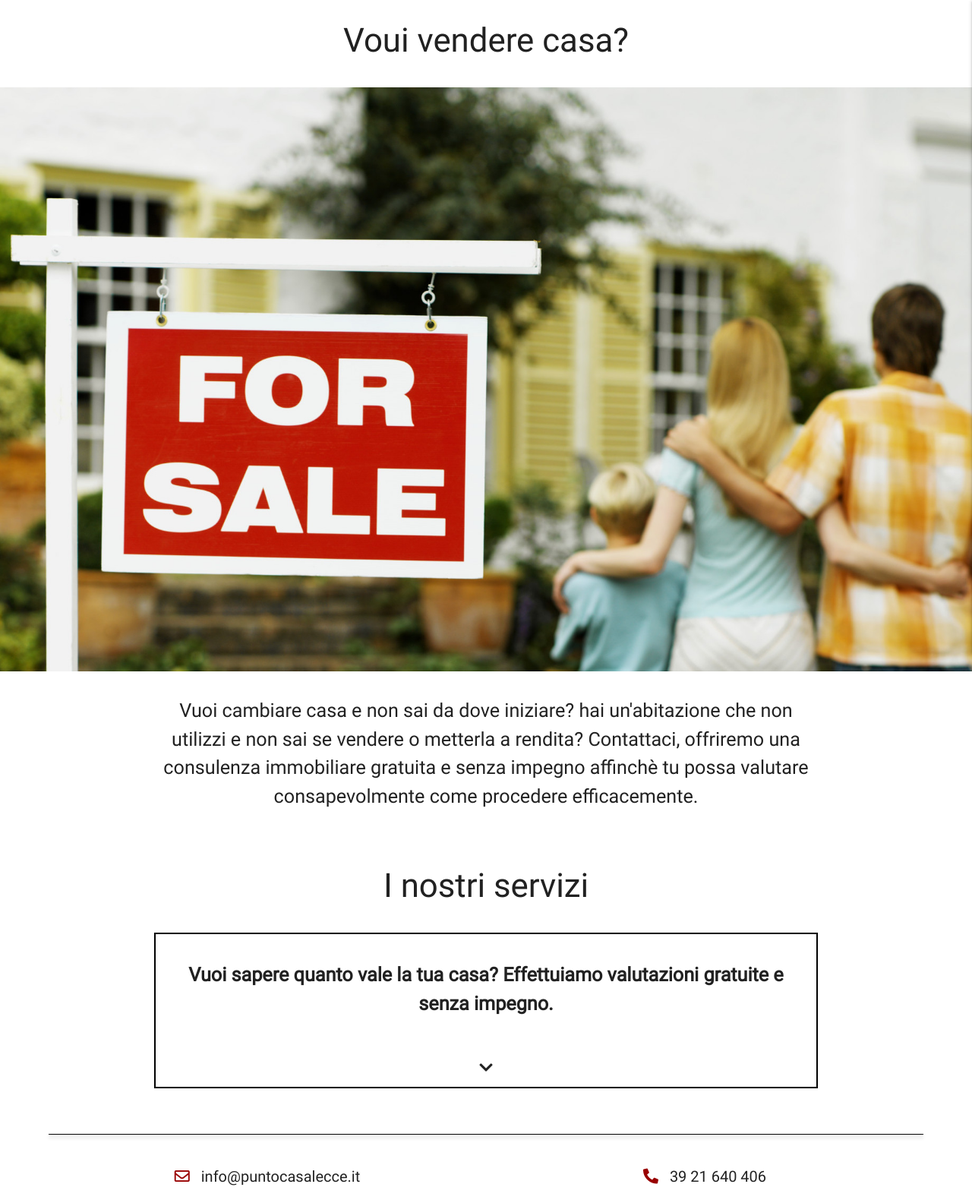
After one commit to pokion/PuntoCasa, a PHP site: page /html/vuoivenderecasa.php in a window 1280 px wide. The commit adds this page. Shown: the whole page at 76% size. Run offline with PHP 8.4, Linux system fonts and the light colour scheme.

Commit message:
create few pages

```diff
--- /dev/null
+++ b/css/chisiamo.css
@@ -0,0 +1,3 @@
+.description{
+	color: #747474;
+}
--- a/css/main.css
+++ b/css/main.css
@@ -14,6 +14,9 @@ html{
 }
 .redPunto-color{
 	color: var(--punto-red);
+}
+.redPunto-bg{
+	background-color: var(--punto-red);
 }
 .mobileNavMargin{
 	margin-top: 70px;
@@ -64,6 +67,14 @@ html{
 	margin-top: 60px;
 	margin-bottom: 40px;
 }
+.line-punto{
+	background-color: var(--punto-red);
+	width: 100%;
+	height: 2px;
+	box-shadow: 0px 4px 4px rgba(0, 0, 0, 0.25);
+	margin-top: 10px;
+	margin-bottom: 10px;
+}
 .footer{
 	width: 90%;
 	margin: auto;
@@ -71,3 +82,23 @@ html{
 .contactIco{
 	margin-right: 10px;
 }
+.map-responsive{
+    overflow:hidden;
+    padding-bottom:56.25%;
+    position:relative;
+    height:0;
+}
+.map-responsive iframe{
+    left:0;
+    top:0;
+    height:100%;
+    width:100%;
+    position:absolute;
+}
+.responsive-img{
+	width: 100%;
+ 	height: auto;
+}
+.noPadding{
+	padding: 0px !important;
+}
--- /dev/null
+++ b/css/vuoi.css
@@ -0,0 +1,25 @@
+.infoBox{
+	border: black solid 2px;
+	padding: 10px;
+	overflow: hidden;
+	transition: all 0.4s linear;
+}
+.infoHeader{
+	font-weight: bold;
+}
+.infoButton{
+	background-color: white;
+}
+.infoBody{
+	margin-top: 50px;
+	transition: all 0.4s linear;
+}
+.off{
+	height: 0px;
+	overflow: hidden;
+	transition: all 0.4s linear;
+}
+.on{
+	overflow: visible;
+	transition: all 0.4s linear;
+}
--- /dev/null
+++ b/html/vuoivenderecasa.php
@@ -0,0 +1,65 @@
+<!DOCTYPE html>
+<html>
+<head>
+	<title>La tua casa vale se sai come valorizzarla</title>
+	<meta name="viewport" content="width=device-width, initial-scale=1.0"/>
+	<meta charset="utf-8">
+	<link rel="stylesheet" type="text/css" href="./../css/fontawesome/all.css">
+	<link rel="stylesheet" type="text/css" href="./../css/materialize.min.css">
+	<link rel="stylesheet" type="text/css" href="./../css/main.css">
+	<link rel="stylesheet" type="text/css" href="./../css/vuoi.css">
+</head>
+<body>
+<?php include './../includesPHP/navMobile.php';?>
+
+	<div class="row">
+		<div class="col s12 center-align">
+			<h3>Voui vendere casa?</h3>
+		</div>
+	</div>
+	<img src="./../static/werwrwererwr.jpg" class="responsive-img">
+	<div class="container">
+		<div class="row">
+			<div class="col s12">
+				<p class="flow-text center-align">Vuoi cambiare casa e non sai da dove iniziare? hai un'abitazione che non utilizzi e non sai se vendere o metterla a rendita? Contattaci, offriremo una consulenza immobiliare gratuita e senza impegno affinchè tu possa valutare consapevolmente come procedere efficacemente. </p>
+			</div>
+		</div>
+		<div class="row">
+			<div class="col s12 center-align">
+				<h3>I nostri servizi</h3>
+			</div>
+		</div>
+		<div class="row">
+			<div class="col s12 center-align">
+				<div class="infoBox">
+					<div class="infoHeader">
+						<p class="flow-text">Vuoi sapere quanto vale la tua casa? Effettuiamo valutazioni gratuite e senza impegno.</p>
+					</div>
+					<div class="infoBody off">
+						<p class="flow-text">
+							Molti credono che il valore dell'immobile sia un dato esatto stabilito e dettato esclusivamente dalla zona. Riceviamo chiamate in cui ci vien chiesto di dare valutazioni al telefono, ma valutare un immobile è un'altra cosa. Il valore di casa tua dipende da moltissimi fattori, ad esempio se internamente è suddivisa bene, se il prospetto si presenta in ordine, se all'interno sono stati effettuati dei lavori e a quando risalgono. Il piano è senza dubbio una componente da considerare. L'ascensore, il tipo di condominio, la visuale da casa, la presenza di affacci esterni più o meno ampi. Il gusto delle finiture, se troppo personali, potrebbe condizionare la vendita. Potrà sembrare incredibile ma un'abitazione di pari superficie a 20 metri di distanza potrebbe avere un prezzo dimezzato o doppio rispetto all'altra.
+						</p>
+					</div>
+					<div class="infoButton">
+						<i class="fas fa-chevron-down"></i>
+					</div>
+				</div>
+			</div>
+		</div>
+	</div>
+
+<?php include './../includesPHP/footer.php';?>
+
+<script type="text/javascript" src="./../js/jQuery.min.js"></script>
+<script type="text/javascript" src="./../js/materialize.min.js"></script>
+<script type="text/javascript" src="./../js/init.js"></script>
+<script type="text/javascript">
+	$('.infoButton').click(function(){
+		$('.infoBody').toggleClass('off')
+		$('.infoBody').toggleClass('on')
+		console.log('sad')
+	})
+</script>
+</body>
+</body>
+</html>
--- a/includesPHP/navMobile.php
+++ b/includesPHP/navMobile.php
@@ -26,13 +26,13 @@
 			<i class="fas fa-times"></i>
 		</a>
 		<li class="mobileNavMargin">Home</li>
-		<li>Vuoi vendere casa</li>
-		<li>Chi siamo</li>
+		<li><a href="./vuoivenderecasa.php">Vuoi vendere casa</a></li>
+		<li><a href="./chisiamo.php">Chi siamo</a></li>
 		<li class="nestActivator">Altro  <i class="fas fa-caret-down"></i></li>
 		<div class="navNest nestOff">
 			<li class="nest">Immobili in vendita</li>
 			<li class="nest">9 errori da evitare per vendere casa</li>
-			<li class="nest"><a href="./html/contatti.php">Contatti</a></li>
+			<li class="nest"><a href="./contatti.php">Contatti</a></li>
 			<li class="nest">Privacy Policy</li>
 		</div>
 	</ul>
--- a/index.php
+++ b/index.php
@@ -52,7 +52,7 @@
 	<main>
 		<div class="startSection valign-wrapper">
 			<div class="mainText">
-				<p class="white-text">"Ci occupiamo di case come delle persone che le vivono."</p>
+				<p class="white-text flow-text">"Ci occupiamo di case come delle persone che le vivono."</p>
 			</div>
 
 			<div class="media">
--- a/js/init.js
+++ b/js/init.js
@@ -4,4 +4,6 @@ $(document).ready(function(){
 	$('.nestActivator').click(function(){
 		$('.navNest').toggleClass('nestOff');
 	});
-})
+	$('.materialboxed').materialbox();
+	$('.collapsible').collapsible();
+});
```
Also changed, not shown: html/chisiamo.php (added, +63 -0 lines), html/contatti.php (+38 -0 lines), static/alessandro.jpg (added), static/dario.jpg (added), static/foto_ufficio.jpg (added), static/werwrwererwr.jpg (added).
